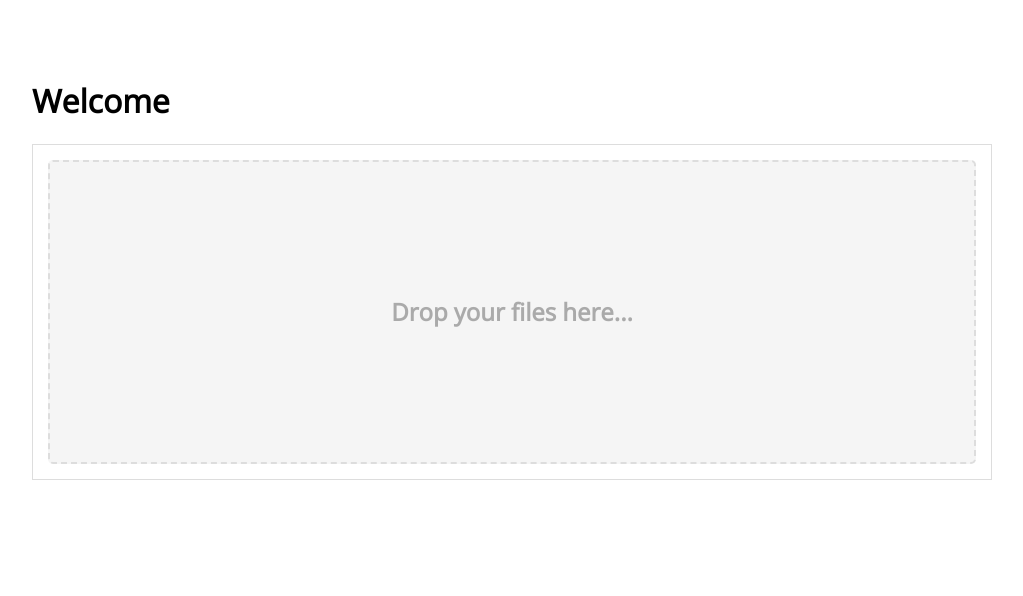
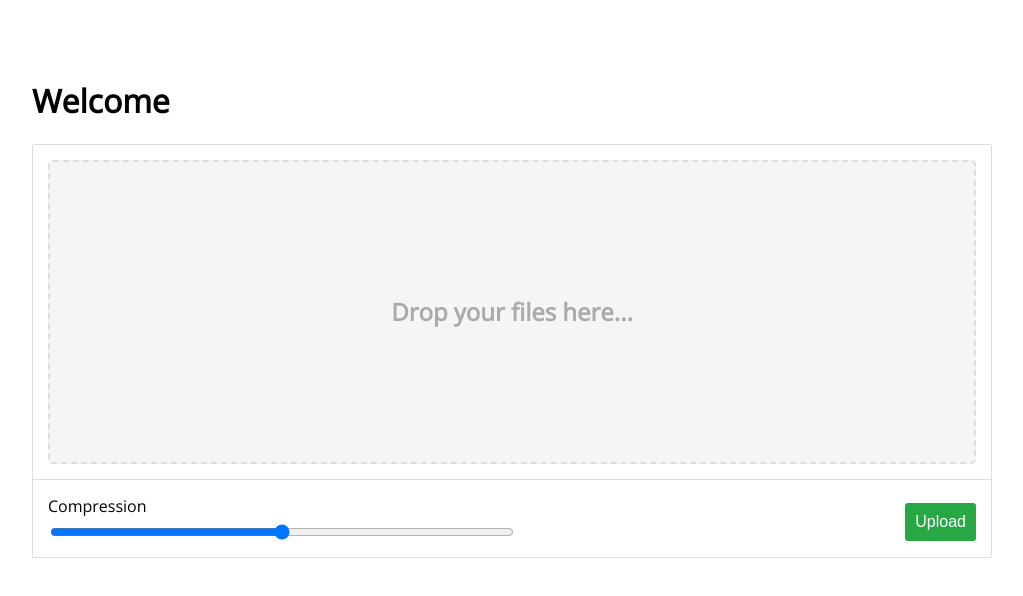
Before and after one commit to krazi3/react-drop, a React (Create React App) app: page / in a window 1280 px wide. Shown: the top 596 px of the page, without its empty margins (128-1151 px from the left). Built offline with nearby package versions, Linux system fonts and the light colour scheme; the HTML template or start-up script is replaced by a standard one.

Commit message:
Added compression slider and action button html

```diff
--- a/src/dropzone/index.js
+++ b/src/dropzone/index.js
@@ -33,6 +33,7 @@ export default function ({ onDrop }) {
 
   return (
     <div className="wrapper">
+      <div className="content">
       <div className="dotted" onDrop={onDropCb} onDragOver={event => event.preventDefault()}>
         <h2>Drop your files here...</h2>
       </div>
@@ -43,5 +44,15 @@ export default function ({ onDrop }) {
       </div>
       )}
     </div>
+      <div className="footer">
+        <div className="slider">
+          <label htmlFor="compression">Compression</label>
+          <input id="compression" type="range" min="0" max="100" />
+        </div>
+        <div className="action">
+          <button type="button">Upload</button>
+        </div>
+      </div>
+    </div>
   );
 }
--- a/src/dropzone/style.css
+++ b/src/dropzone/style.css
@@ -1,7 +1,11 @@
 .wrapper {
+  border: 1px solid #ddd;
+  border-radius: 2px;
+}
+
+.content {
   display: flex;
   padding: 15px;
-  border: 1px solid #ddd;
 }
 
 .dotted {
@@ -33,3 +37,45 @@
   margin: 0;
   margin-bottom: 10px;
 }
+
+.footer {
+  display: flex;
+  border-top: 1px solid #ddd;
+  padding: 15px;
+}
+
+.slider {
+  flex: 1;
+}
+
+.slider label {
+  display: inline-block;
+  margin-bottom: 5px;
+}
+
+.slider input {
+  display: block;
+  width: 100%;
+}
+
+.action {
+  flex: 1;
+  text-align: right;
+}
+
+.action button {
+  cursor: pointer;
+  color: #fff;
+  background-color: #28a745;
+  border-color: #28a745;
+  font-size: 16px;
+  padding: 8px;
+  border-style: solid;
+  border-radius: 3px;
+  margin-top: 8px;
+}
+
+.action button:hover {
+  background-color: #218838;
+  border-color: #1e7e34;
+}
```
